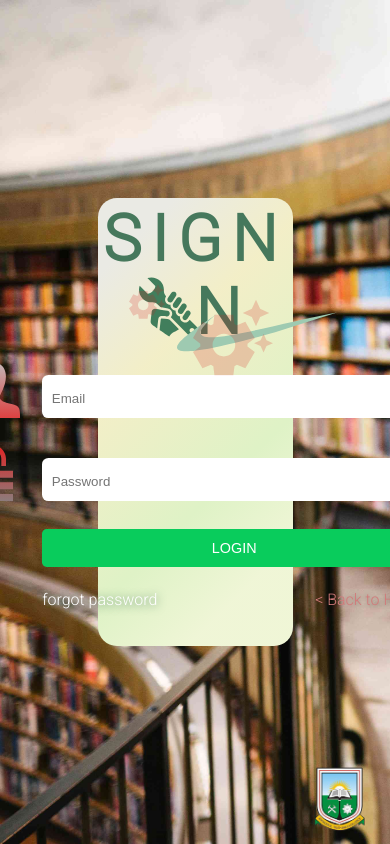
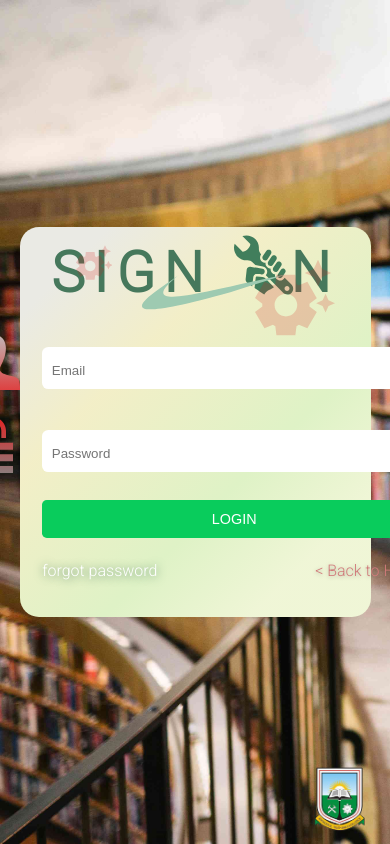
Before and after one commit to Quarcoo-arc/umat_past_questions, a React (Create React App) app: page /admin in a window 390 px wide. Shown: the top 844 px of the page. Built offline with nearby package versions, Linux system fonts and the light colour scheme; no server answers; a web font is replaced by a local one.

Commit message:
Add mobile styles to Authentication component

```diff
--- a/src/HOC/Authentication/Authentication.js
+++ b/src/HOC/Authentication/Authentication.js
@@ -15,17 +15,16 @@ const Authentication = ({
     <div className={styles.background}>
       <div className={styles.card}>
         <div className={styles.container}>
-          {admin && <NutIcon width="2.3rem" className={styles.smallNut} />}
+          {admin && <NutIcon className={styles.smallNut} />}
           <h1
             className={`${styles.heading} ${longHeading ? styles.small : ""}`}
           >
             {headingText}
           </h1>
           <CorrectIcon
-            width="10rem"
             className={`${styles.checkMark} ${redIcon ? styles.red : ""}`}
           />
-          {admin && <NutIcon width="5rem" className={styles.largeNut} />}
+          {admin && <NutIcon className={styles.largeNut} />}
         </div>
         {children}
       </div>
--- a/src/HOC/Authentication/Authentication.module.css
+++ b/src/HOC/Authentication/Authentication.module.css
@@ -10,7 +10,8 @@
 }
 
 .card {
-  width: 50%;
+  width: 65%;
+  max-width: 40rem;
   height: fit-content;
 
   background: linear-gradient(
@@ -55,6 +56,7 @@
   position: absolute;
   bottom: -1.2rem;
   left: 41%;
+  width: 10rem;
 }
 
 .checkMark.red path {
@@ -65,10 +67,31 @@
   position: absolute;
   bottom: -1.3rem;
   left: 16%;
+  width: 2.3rem;
 }
 
 .largeNut {
   position: absolute;
   bottom: -3.5rem;
   right: 10%;
+  width: 5rem;
 }
+
+@media screen and (max-width: 768px) {
+  .heading {
+    font-size: 3.5rem;
+  }
+  .checkMark {
+    left: 35%;
+    width: 9rem;
+  }
+  .card {
+    width: 80%;
+  }
+}
+
+@media screen and (max-width: 425px) {
+  .card {
+    width: 90%;
+  }
+}
```
